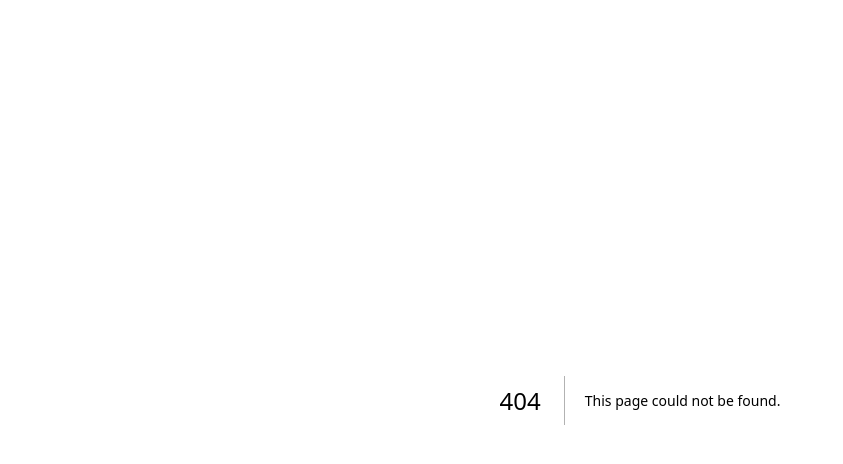
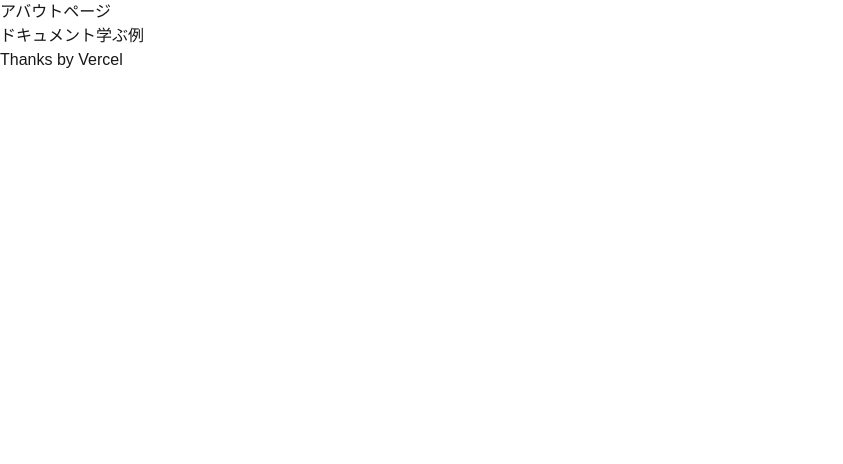
Before and after one commit to tomoya-takubo/study-react, a Next.js app: page /about in a window 1280 px wide. Before the commit this address had no page. Shown: the top 464 px of the page, without its empty margins (0-843 px from the left). Built offline with nearby package versions, Linux system fonts and the light colour scheme.

Commit message:
🍻 テストコミット

```diff
--- /dev/null
+++ b/app/about/page.tsx
@@ -0,0 +1,12 @@
+import { Links } from '../../components/Links';
+import { Footer } from '../../components/Footer';
+
+export default function Home() {
+  return (
+    <div>
+      <h1>アバウトページ</h1>
+      <Links />
+      <Footer />
+    </div>
+  );
+}
--- a/app/page.tsx
+++ b/app/page.tsx
@@ -4,7 +4,7 @@ import { Footer } from '../components/Footer';
 export default function Home() {
   return (
     <div>
-      <h1>インデックスページ</h1>
+      <h1>あたらしいインデックスページ</h1>
       <Links />
       <Footer />
     </div>
```
